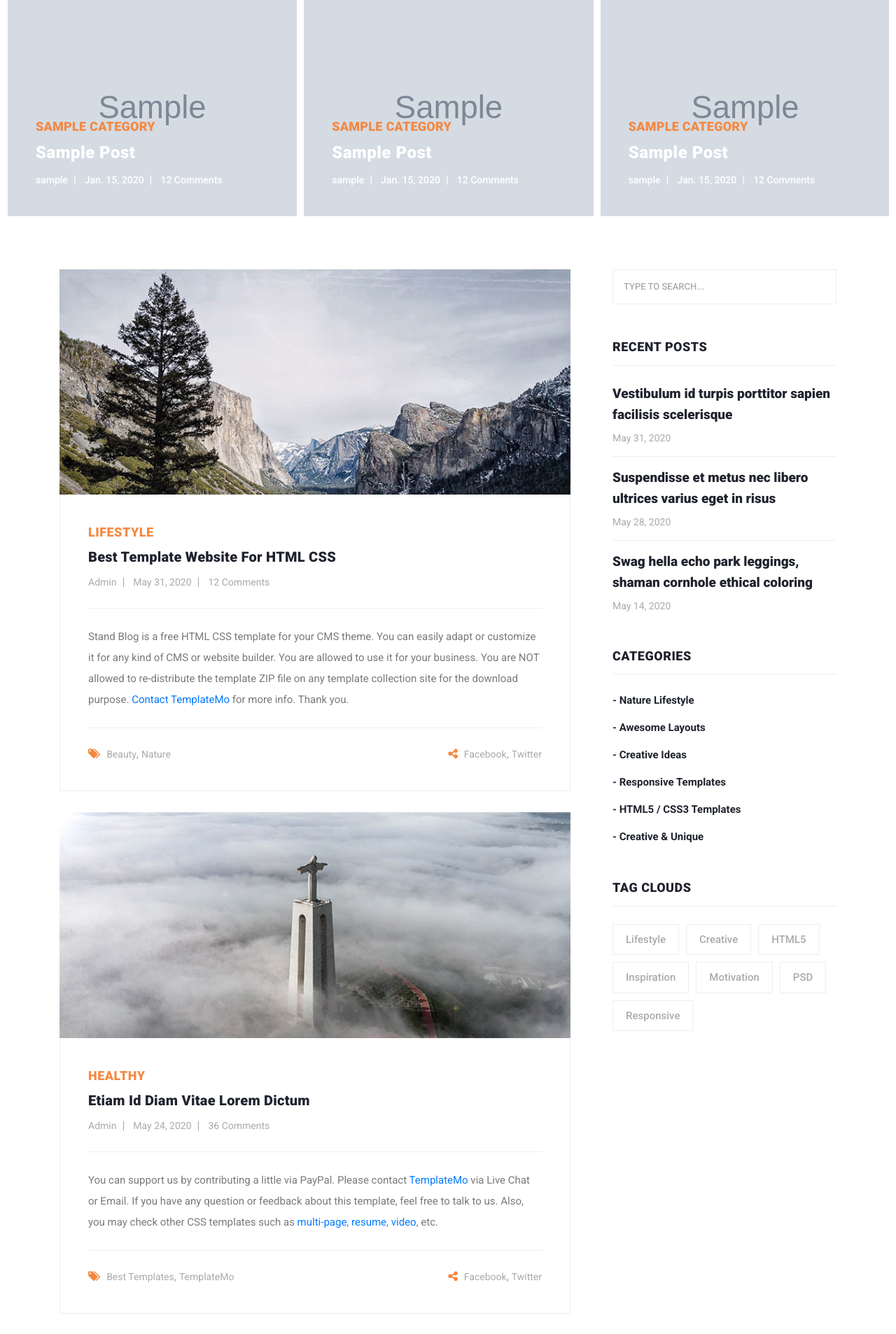
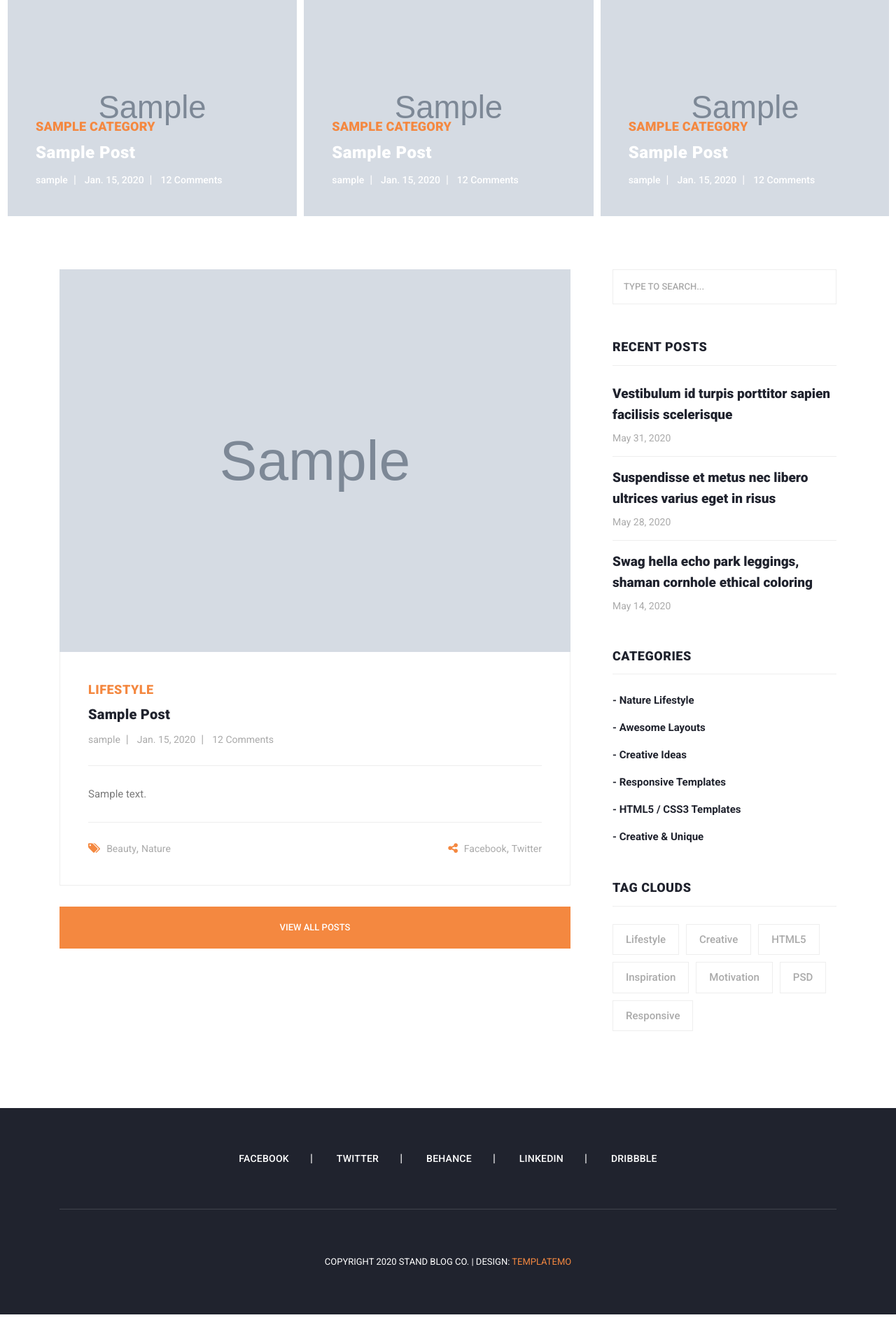
Before and after one commit to alireza200411/Alireza_website, a Django app: page / in a window 1280 px wide. Shown: the part 111-2018 px from the top of the page at 70% size. After the commit the page ends 1990 px from the top, so only its background shows below. Run offline with Django 5.2, Linux system fonts and the light colour scheme; tables that the repository leaves empty hold one stand-in row (values such as "Sample post"); grey boxes marked "Sample" are stand-in pictures; some libraries are stand-ins or nearby versions.

Commit message:
add changes

```diff
--- a/home/templates/home/index.html
+++ b/home/templates/home/index.html
@@ -43,17 +43,18 @@
                 <div class="col-lg-12">
                   <div class="blog-post">
                     <div class="blog-thumb">
-                      <img src="{% static 'images/blog-post-01.jpg' %}" alt="">
+                      {% for post in posts %}
+                      <img src="{{ post.image.url }}" alt="">
                     </div>
                     <div class="down-content">
                       <span>Lifestyle</span>
-                      <a href="post-details.html"><h4>Best Template Website for HTML CSS</h4></a>
+                      <a href="{% url 'post:detail' post.id %}"><h4>{{ post.title }}</h4></a>
                       <ul class="post-info">
-                        <li><a href="#">Admin</a></li>
-                        <li><a href="#">May 31, 2020</a></li>
+                        <li><a href="#">{{ post.auth }}</a></li>
+                        <li><a href="#">{{ post.created }}</a></li>
                         <li><a href="#">12 Comments</a></li>
                       </ul>
-                      <p>Stand Blog is a free HTML CSS template for your CMS theme. You can easily adapt or customize it for any kind of CMS or website builder. You are allowed to use it for your business. You are NOT allowed to re-distribute the template ZIP file on any template collection site for the download purpose. <a rel="nofollow" href="https://templatemo.com/contact" target="_parent">Contact TemplateMo</a> for more info. Thank you.</p>
+                      <p>{{ post.body }}</p>
                       <div class="post-options">
                         <div class="row">
                           <div class="col-6">
@@ -73,76 +74,7 @@
                         </div>
                       </div>
                     </div>
-                  </div>
-                </div>
-                <div class="col-lg-12">
-                  <div class="blog-post">
-                    <div class="blog-thumb">
-                      <img src="{% static 'images/blog-post-02.jpg' %}" alt="">
-                    </div>
-                    <div class="down-content">
-                      <span>Healthy</span>
-                      <a href="post-details.html"><h4>Etiam id diam vitae lorem dictum</h4></a>
-                      <ul class="post-info">
-                        <li><a href="#">Admin</a></li>
-                        <li><a href="#">May 24, 2020</a></li>
-                        <li><a href="#">36 Comments</a></li>
-                      </ul>
-                      <p>You can support us by contributing a little via PayPal. Please contact <a rel="nofollow" href="https://templatemo.com/contact" target="_parent">TemplateMo</a> via Live Chat or Email. If you have any question or feedback about this template, feel free to talk to us. Also, you may check other CSS templates such as <a rel="nofollow" href="https://templatemo.com/tag/multi-page" target="_parent">multi-page</a>, <a rel="nofollow" href="https://templatemo.com/tag/resume" target="_parent">resume</a>, <a rel="nofollow" href="https://templatemo.com/tag/video" target="_parent">video</a>, etc.</p>
-                      <div class="post-options">
-                        <div class="row">
-                          <div class="col-6">
-                            <ul class="post-tags">
-                              <li><i class="fa fa-tags"></i></li>
-                              <li><a href="#">Best Templates</a>,</li>
-                              <li><a href="#">TemplateMo</a></li>
-                            </ul>
-                          </div>
-                          <div class="col-6">
-                            <ul class="post-share">
-                              <li><i class="fa fa-share-alt"></i></li>
-                              <li><a href="#">Facebook</a>,</li>
-                              <li><a href="#">Twitter</a></li>
-                            </ul>
-                          </div>
-                        </div>
-                      </div>
-                    </div>
-                  </div>
-                </div>
-                <div class="col-lg-12">
-                  <div class="blog-post">
-                    <div class="blog-thumb">
-                      <img src="{% static 'images/blog-post-03.jpg' %}" alt="">
-                    </div>
-                    <div class="down-content">
-                      <span>Fashion</span>
-                      <a href="post-details.html"><h4>Donec tincidunt leo nec magna</h4></a>
-                      <ul class="post-info">
-                        <li><a href="#">Admin</a></li>
-                        <li><a href="#">May 14, 2020</a></li>
-                        <li><a href="#">48 Comments</a></li>
-                      </ul>
-                      <p>Nullam at quam ut lacus aliquam tempor vel sed ipsum. Donec pellentesque tincidunt imperdiet. Mauris sit amet justo vulputate, cursus massa congue, vestibulum odio. Aenean elit nunc, gravida in erat sit amet, feugiat viverra leo. Phasellus interdum, diam commodo egestas rhoncus, turpis nisi consectetur nibh, in vehicula eros orci vel neque.</p>
-                      <div class="post-options">
-                        <div class="row">
-                          <div class="col-6">
-                            <ul class="post-tags">
-                              <li><i class="fa fa-tags"></i></li>
-                              <li><a href="#">HTML CSS</a>,</li>
-                              <li><a href="#">Photoshop</a></li>
-                            </ul>
-                          </div>
-                          <div class="col-6">
-                            <ul class="post-share">
-                              <li><i class="fa fa-share-alt"></i></li>
-                              <li><a href="#">Facebook</a>,</li>
-                              <li><a href="#">Twitter</a></li>
-                            </ul>
-                          </div>
-                        </div>
-                      </div>
-                    </div>
+                    {% endfor %}
                   </div>
                 </div>
                 <div class="col-lg-12">
--- a/post/templates/post/post_details.html
+++ b/post/templates/post/post_details.html
@@ -13,7 +13,6 @@
             <div class="col-lg-12">
               <div class="text-content">
                 <h4>Post Details</h4>
-                <h2>Single blog post</h2>
               </div>
             </div>
           </div>
@@ -37,7 +36,7 @@
                     </div>
                     <div class="down-content">
                       <span>{{ post.categoreis.first }}</span>
-                      <a href="post-details.html"><h4>Aenean pulvinar gravida sem nec</h4></a>
+                      <a href="post-details.html"><h4>{{ post.title }}</h4></a>
                       <ul class="post-info">
                         <li><a href="#">{{ post.auth }}</a></li>
                         <li><a href="#">{{ post.created }}</a></li>
```
